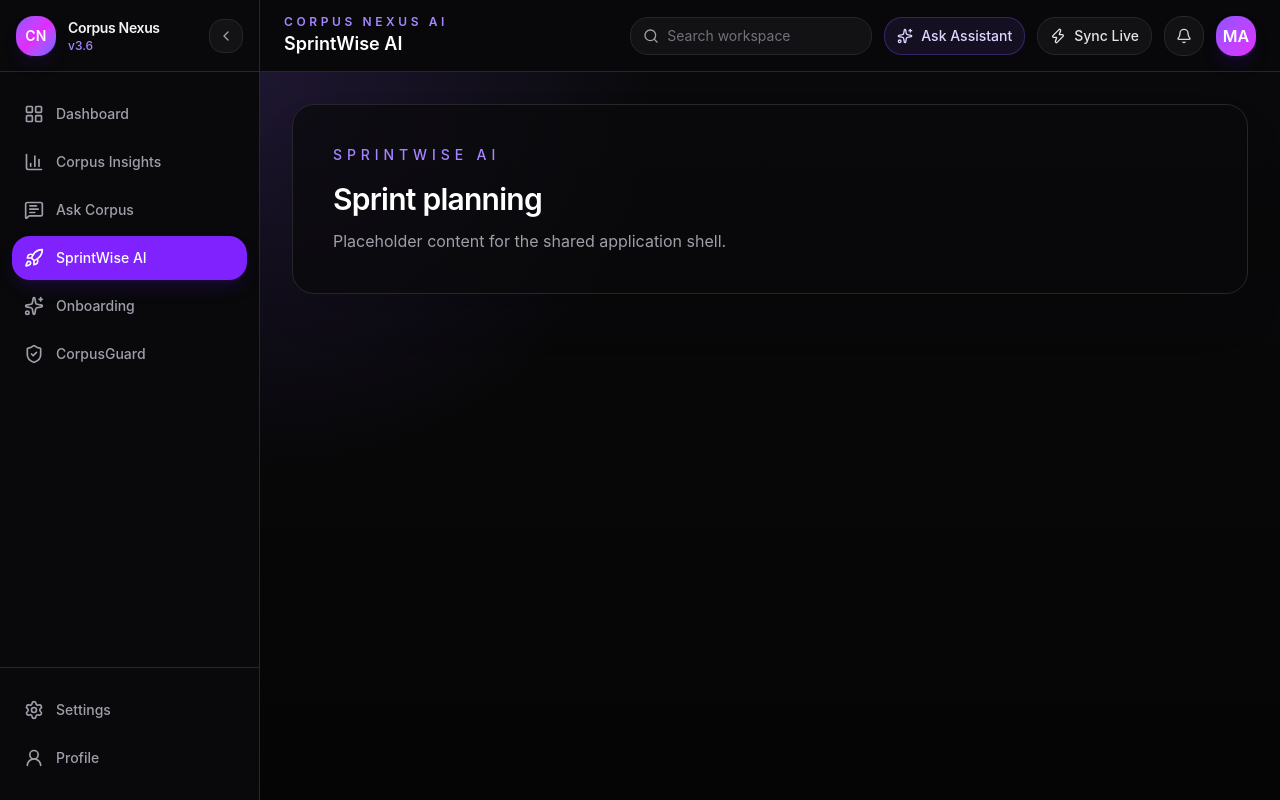
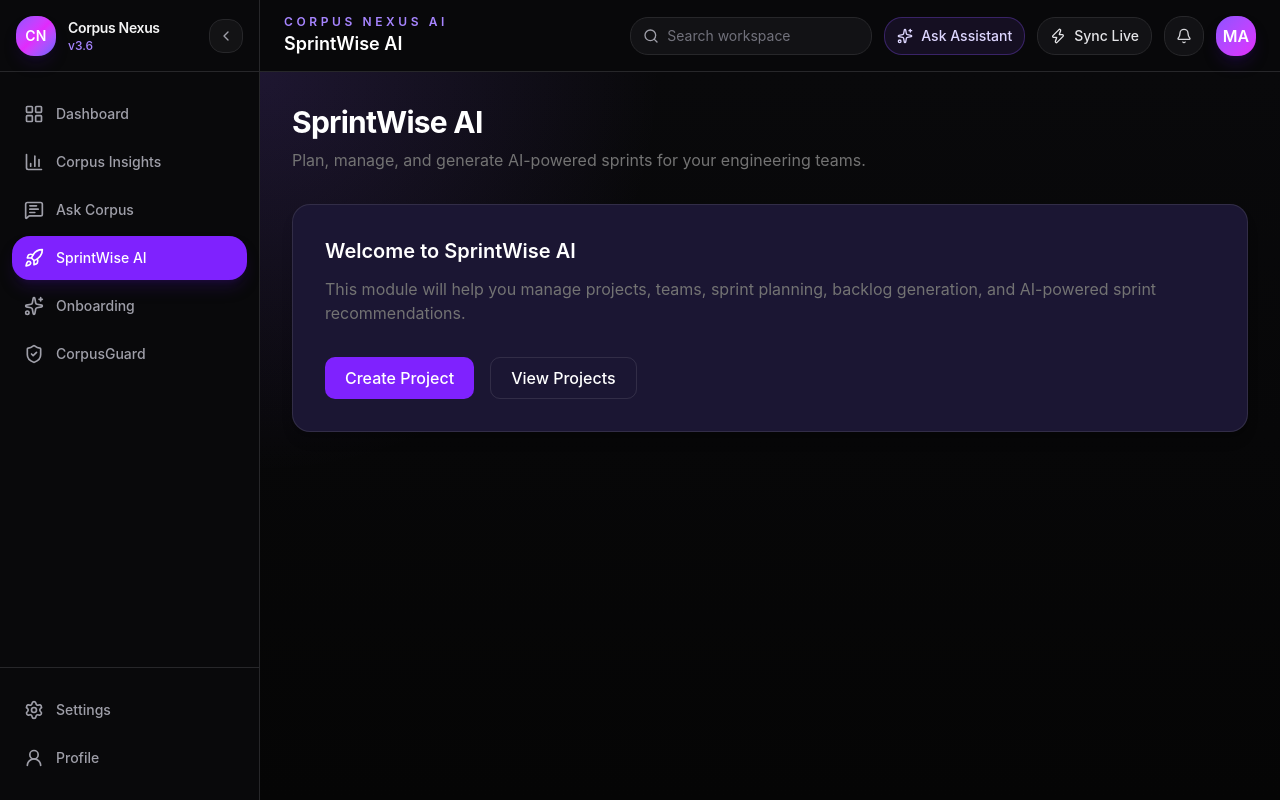
Before and after one commit to Saharshasamala1112/Corpus_Nexus_AI, a React (Vite) app in the folder frontend/: page /sprintwise-ai in a window 1280 px wide. Built offline with nearby package versions, Linux system fonts and the light colour scheme.

Commit message:
feat(sprint): add sprint landing page

```diff
--- a/frontend/src/pages/sprint/SprintPage.tsx
+++ b/frontend/src/pages/sprint/SprintPage.tsx
@@ -1,11 +1,38 @@
-function SprintPage() {
+export default function SprintPage() {
     return (
-        <div className="rounded-3xl border border-zinc-800 bg-zinc-950/70 p-10 shadow-2xl shadow-black/20">
-            <p className="text-sm font-medium uppercase tracking-[0.35em] text-violet-400">SprintWise AI</p>
-            <h1 className="mt-4 text-3xl font-semibold tracking-tight text-white">Sprint planning</h1>
-            <p className="mt-3 max-w-2xl text-base text-zinc-400">Placeholder content for the shared application shell.</p>
+        <div className="space-y-8">
+            {/* Header */}
+            <div>
+                <h1 className="text-3xl font-bold tracking-tight text-white">
+                    SprintWise AI
+                </h1>
+                <p className="mt-2 text-muted-foreground">
+                    Plan, manage, and generate AI-powered sprints for your engineering
+                    teams.
+                </p>
+            </div>
+
+            {/* Coming Soon Card */}
+            <div className="rounded-2xl border border-white/10 bg-[#1B1633] p-8 shadow-lg">
+                <h2 className="text-xl font-semibold text-white">
+                    Welcome to SprintWise AI
+                </h2>
+
+                <p className="mt-3 text-muted-foreground">
+                    This module will help you manage projects, teams, sprint planning,
+                    backlog generation, and AI-powered sprint recommendations.
+                </p>
+
+                <div className="mt-8 flex flex-wrap gap-4">
+                    <button className="rounded-lg bg-violet-600 px-5 py-2 font-medium text-white transition hover:bg-violet-500">
+                        Create Project
+                    </button>
+
+                    <button className="rounded-lg border border-white/10 px-5 py-2 font-medium text-white transition hover:bg-white/5">
+                        View Projects
+                    </button>
+                </div>
+            </div>
         </div>
     );
 }
-
-export default SprintPage;
```
